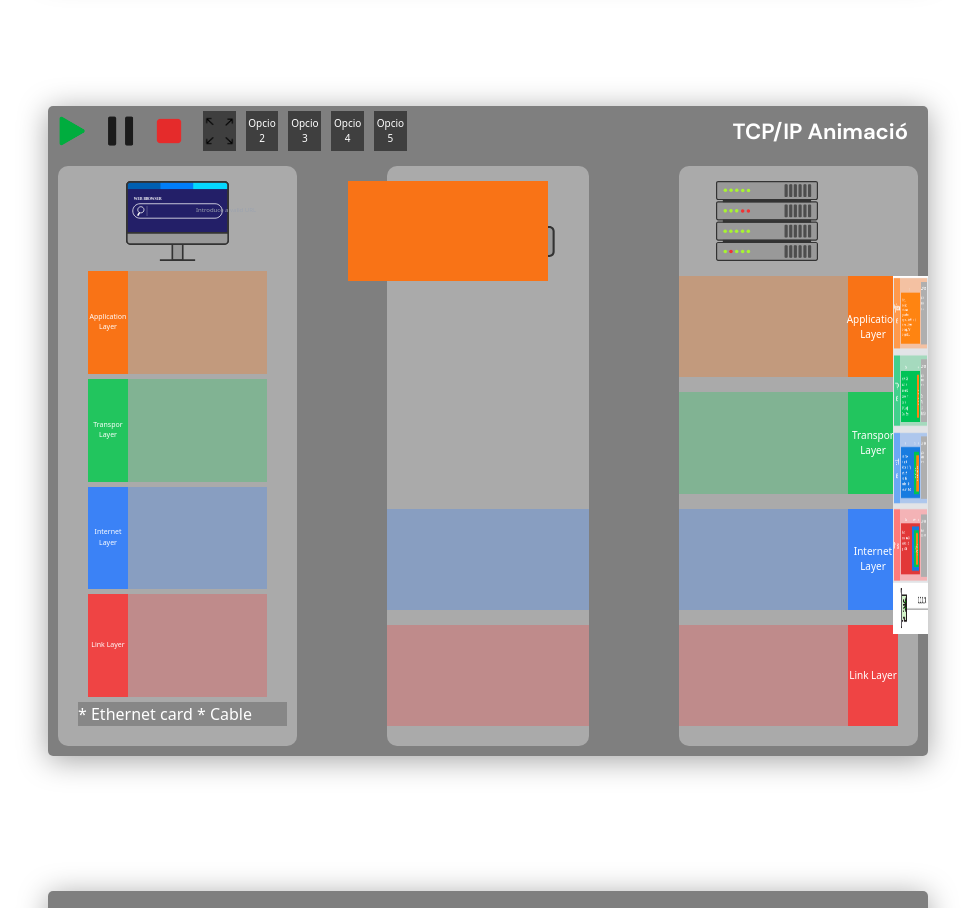
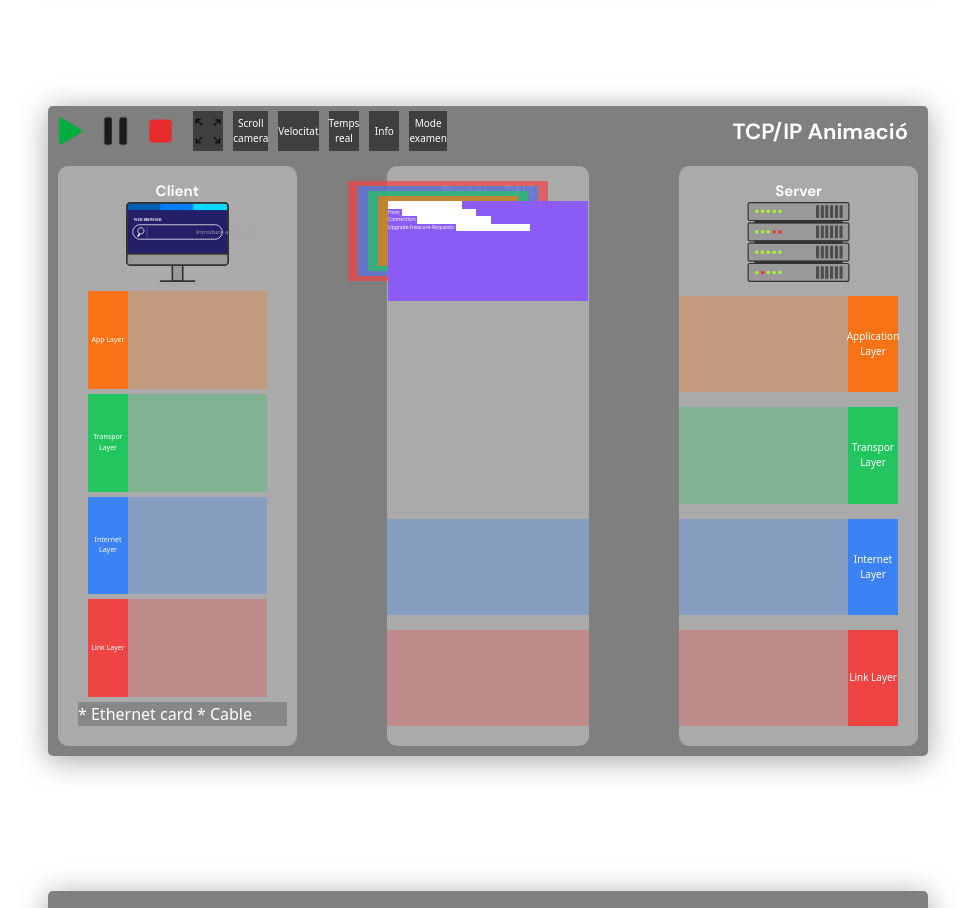
Before and after one commit to Ipasky/skylib, a Vue app: page /internetprotocols/tcpip in a window 1280 px wide. Shown: the part 802-1710 px from the top of the page, without its empty margins (152-1127 px from the left). Built offline with nearby package versions, Linux system fonts and the light colour scheme.

Commit message:
new build CORS checking

```diff
--- a/src/App.vue
+++ b/src/App.vue
@@ -227,18 +227,18 @@ import { RouterLink, RouterView } from 'vue-router'
   function change_theme(){
     console.log("SRC: ", document.getElementById('topbar_theme_img_ID').src)
     // Aixo una vegada es desplegui al github s'haura de mirar si el path es correcte (segurament s'haura de canviar)
-    if (document.getElementById('topbar_theme_img_ID').src == "http://localhost:5173/src/assets/sun_icon_04.png") {
+    if (document.getElementById('topbar_theme_img_ID').src == "http://localhost:5173/TFG/src/assets/sun_icon_04.png") {
       // Dark mode
       document.getElementById('topbar_theme_img_ID').style.opacity = 0;
       setTimeout(() => {
-        document.getElementById('topbar_theme_img_ID').src = "/src/assets/moon_icon_03.png";
+        document.getElementById('topbar_theme_img_ID').src = "/TFG/src/assets/moon_icon_03.png";
         document.getElementById('topbar_theme_img_ID').style.opacity = 1;
       }, 150);
     } else {
       // Light mode
       document.getElementById('topbar_theme_img_ID').style.opacity = 0;
       setTimeout(() => {
-        document.getElementById('topbar_theme_img_ID').src = "/src/assets/sun_icon_04.png";
+        document.getElementById('topbar_theme_img_ID').src = "/TFG/src/assets/sun_icon_04.png";
         document.getElementById('topbar_theme_img_ID').style.opacity = 1;
       }, 150);
     }
--- a/src/assets/input.css
+++ b/src/assets/input.css
@@ -319,13 +319,13 @@
                     @apply
                     ml-[10px];
                 }
-.router_container{
+/*.router_container{
     @apply
     inline-flex
     flex-col
     items-end
     bg-yellow-200/0;
-}
+}*/
     .router_flex_container{
         @apply
         inline-flex
@@ -584,60 +584,77 @@
                         rounded-[10px]
                         bg-[#dcdcdc78];
                     }
-                        .terminal_image_container{
+                    .tcpip_terminal_container,
+                    .tcpip_router_container,
+                    .tcpip_server_container{
+                        @apply
+                        w-full
+                        h-[100px]
+                        p-[10px]
+                        inline-flex
+                        justify-center
+                        items-center;
+                    }
+                        .terminal_container,
+                        .router_container,
+                        .server_container{
                             @apply
                             w-full
-                            h-[80px]
+                            h-full
                             align-middle
                             bg-violet-500/0
                             inline-flex
                             justify-center
-                            items-center;
+                            /*items-center*/
+                            items-end
+                            flex-col;
                         }
-                            .terminal_image_user{
+                            .terminal_image_container,
+                            .router_image_container,
+                            .server_image_container{
                                 @apply
-                                h-[100%]
-                                relative;
+                                w-full
+                                h-full
+                                inline-flex
+                                items-center
+                                justify-center
+                                bg-green-500/0;
                             }
-                        .terminal_image_container_router{
-                            @apply
-                            w-full
-                            h-[80px]
-                            align-middle
-                            bg-violet-500/0
-                            inline-flex
-                            justify-center
-                            items-center;
-                        }
-                            .terminal_image_router{
+                            .terminal_image,
+                            .server_image{
                                 @apply
-                                h-[90%]
-                                w-[100%];
+                                h-full
+                                w-full;
                             }
-                            .terminal_image_server{
+                            .router_image{
                                 @apply
-                                h-[100%]
-                                relative
-                                mr-[100px];
+                                w-full
+                                h-[85%];
                             }
+                            .terminal_tag_text_container,
+                            .router_tag_text_container,
+                            .server_tag_text_container{
+                                @apply
+                                w-full
+                                h-full
+                                inline-flex
+                                justify-center
+                                items-center
+                                bg-red-500/0;
+                            }
+                                .terminal_tag_text,
+                                .router_tag_text,
+                                .server_tag_text{
+                                    @apply
+                                    font-[DMSans-Bold]
+                                    text-[15px];
+                                }
                         .terminal_input_container{
-                            @apply
-                            w-[70px]
-                            h-[20px]
-                            relative
-                            top-[-9px]
-                            left-[-80px]
-                            text-center
-                            text-[10px]
-                            font-[UbuntuMono-Regular]
-                            bg-red-600/0;
-                        }
-                        .terminal_input_container_02{
                             @apply
                             absolute
                             w-[64px]
                             h-[10px]
-                            top-[49px]
+                            top-[71px]
                             left-[148px]
                             text-[6px]
                             outline-0
@@ -658,10 +675,56 @@
                             w-[200px]
                             h-[100px]
                             left-[300px]
-                            absolute
-                            bg-orange-500;
+                            absolute;
                         }
+                            .datagrama_layer_04{
+                                @apply
+                                w-full
+                                h-full
+                                pt-[5px]
+                                pb-[5px]
+                                pl-[10px]
+                                pr-[10px]
+                                bg-red-500/70;
+                            }
+                                .datagrama_layer_03{
+                                    @apply
+                                    w-full
+                                    h-full
+                                    pt-[5px]
+                                    pb-[5px]
+                                    pl-[10px]
+                                    pr-[10px]
+                                    bg-blue-500/70;
+                                }
+                                    .datagrama_layer_02{
+                                        @apply
+                                        w-full
+                                        h-full
+                                        pt-[5px]
+                                        pb-[5px]
+                                        pl-[10px]
+                                        pr-[10px]
+                                        bg-green-500/70;
+                                    }
+                                        .datagrama_layer_01{
+                                            @apply
+                                            w-full
+                                            h-full
+                                            pt-[5px]
+                                            pb-[5px]
+                                            pl-[10px]
+                                            pr-[10px]
+                                            bg-orange-500/70;
+                                        }
 
+                        .datagrama_l01_text_container{
+                            @apply
+                            w-[200px]
+                            h-[100px]
+                            text-[5px]
+                            bg-violet-500;
+                        }
                         .tcpip_left_layer_04_container{
                             @apply
                             inline-flex
--- a/src/assets/output.css
+++ b/src/assets/output.css
@@ -1073,12 +1073,13 @@ video {
   margin-left: 10px;
 }
 
-.router_container {
-  display: inline-flex;
-  flex-direction: column;
-  align-items: flex-end;
-  background-color: rgb(254 240 138 / 0);
-}
+/*.router_container{
+    @apply
+    inline-flex
+    flex-col
+    items-end
+    bg-yellow-200/0;
+}*/
 
 .router_flex_container {
   display: inline-flex;
@@ -1342,57 +1343,73 @@ video {
   padding-bottom: 20px;
 }
 
-.terminal_image_container {
-  display: inline-flex;
-  height: 80px;
-  width: 100%;
-  align-items: center;
+.tcpip_terminal_container,
+                    .tcpip_router_container,
+                    .tcpip_server_container {
+  display: inline-flex;
+  height: 100px;
+  width: 100%;
+  align-items: center;
+  justify-content: center;
+  padding: 10px;
+}
+
+.terminal_container,
+                        .router_container,
+                        .server_container {
+  display: inline-flex;
+  height: 100%;
+  width: 100%;
+  flex-direction: column;
+  align-items: flex-end;
   justify-content: center;
   background-color: rgb(139 92 246 / 0);
   vertical-align: middle;
 }
 
-.terminal_image_user {
-  position: relative;
-  height: 100%;
-}
-
-.terminal_image_container_router {
-  display: inline-flex;
-  height: 80px;
-  width: 100%;
-  align-items: center;
-  justify-content: center;
-  background-color: rgb(139 92 246 / 0);
-  vertical-align: middle;
-}
-
-.terminal_image_router {
-  height: 90%;
-  width: 100%;
-}
-
-.terminal_image_server {
-  position: relative;
-  margin-right: 100px;
-  height: 100%;
+.terminal_image_container,
+                            .router_image_container,
+                            .server_image_container {
+  display: inline-flex;
+  height: 100%;
+  width: 100%;
+  align-items: center;
+  justify-content: center;
+  background-color: rgb(34 197 94 / 0);
+}
+
+.terminal_image,
+                            .server_image {
+  height: 100%;
+  width: 100%;
+}
+
+.router_image {
+  height: 85%;
+  width: 100%;
+}
+
+.terminal_tag_text_container,
+                            .router_tag_text_container,
+                            .server_tag_text_container {
+  display: inline-flex;
+  height: 100%;
+  width: 100%;
+  align-items: center;
+  justify-content: center;
+  background-color: rgb(239 68 68 / 0);
+}
+
+.terminal_tag_text,
+                                .router_tag_text,
+                                .server_tag_text {
+  font-family: DMSans-Bold;
+  font-size: 15px;
 }
 
 .terminal_input_container {
-  position: relative;
-  top: -9px;
-  left: -80px;
-  height: 20px;
-  width: 70px;
-  background-color: rgb(220 38 38 / 0);
-  text-align: center;
-  font-family: UbuntuMono-Regular;
-  font-size: 10px;
-}
-
-.terminal_input_container_02 {
   position: absolute;
-  top: 49px;
+  top: 71px;
   left: 148px;
   height: 10px;
   width: 64px;
@@ -1418,8 +1435,54 @@ video {
   left: 300px;
   height: 100px;
   width: 200px;
+}
+
+.datagrama_layer_04 {
+  height: 100%;
+  width: 100%;
+  background-color: rgb(239 68 68 / 0.7);
+  padding-top: 5px;
+  padding-bottom: 5px;
+  padding-left: 10px;
+  padding-right: 10px;
+}
+
+.datagrama_layer_03 {
+  height: 100%;
+  width: 100%;
+  background-color: rgb(59 130 246 / 0.7);
+  padding-top: 5px;
+  padding-bottom: 5px;
+  padding-left: 10px;
+  padding-right: 10px;
+}
+
+.datagrama_layer_02 {
+  height: 100%;
+  width: 100%;
+  background-color: rgb(34 197 94 / 0.7);
+  padding-top: 5px;
+  padding-bottom: 5px;
+  padding-left: 10px;
+  padding-right: 10px;
+}
+
+.datagrama_layer_01 {
+  height: 100%;
+  width: 100%;
+  background-color: rgb(249 115 22 / 0.7);
+  padding-top: 5px;
+  padding-bottom: 5px;
+  padding-left: 10px;
+  padding-right: 10px;
+}
+
+.datagrama_l01_text_container {
+  height: 100px;
+  width: 200px;
   --tw-bg-opacity: 1;
-  background-color: rgb(249 115 22 / var(--tw-bg-opacity));
+  background-color: rgb(139 92 246 / var(--tw-bg-opacity));
+  font-size: 5px;
 }
 
 .tcpip_left_layer_04_container {
--- a/src/components/tcpip_component.vue
+++ b/src/components/tcpip_component.vue
@@ -25,35 +25,46 @@
             <button class="tcpip_play" id="play_ID"> <img src="/src/assets/play_button.png" class="play_button_image"> </button>
             <button class="tcpip_pause" id="pause_ID"> <img src="/src/assets/pause_button.png" class="pause_button_image"> </button>
             <button class="tcpip_restart" id="restart_ID"> <img src="/src/assets/restart_button.png" class="restart_button_image"> </button>
-            <button class="tcpip_opcions" @click="restart_view()"><img src="/src/assets/arrow_button.png" class="arrow_button_image"></button> <!-- Desplegar tota informació -->
-            <button class="tcpip_opcions"> Opcio 2 </button> <!-- Deshabilitar moviment de la camera automatic -->
-            <button class="tcpip_opcions"> Opcio 3 </button> <!-- Control de la velocitat -->
-            <button class="tcpip_opcions"> Opcio 4 </button> <!-- Mode temps real -->
-            <button class="tcpip_opcions"> Opcio 5 </button> <!-- Mode preguntes d'examen -->
+            <button class="tcpip_opcions" @click="restart_view()"><img src="/src/assets/arrow_button.png" class="arrow_button_image"></button> <!-- Reajustar la vista -->
+            <button class="tcpip_opcions"> Scroll camera </button> <!-- Deshabilitar moviment de la camera amb l'animació -->
+            <button class="tcpip_opcions"> Velocitat </button> <!-- Control de la velocitat -->
+            <button class="tcpip_opcions"> Temps real </button> <!-- Mode temps real -->
+            <button class="tcpip_opcions"> Info </button> <!-- Informació extra en cada pausa -->
+            <button class="tcpip_opcions"> Mode examen </button> <!-- Mode preguntes d'examen -->
+
             <div class="tcpip_animation_container_tittle">TCP/IP Animació</div>
           </div>
 
           <div class="tcpip_wrapper_out" ref="tcpip_wrapper_out" id="tcpip_wrapper_out_ID">
             <div class="tcpip_wrapper_in" ref="tcpip_wrapper_in" id="tcpip_wrapper_in_ID">
               <div class="tcpip_wrapper_in_left" ref="tcpip_wrapper_in_left" id="tcpip_wrapper_in_left_ID">
-                <div class="terminal_image_container" id="terminal_image_container_ID" @click="goto_selected('terminal_image_container_ID')">
-                  <!--<div class="terminal_tag_text">User SSH terminal</div>-->
-                  <img src="/src/assets/pc_screen_test_v3.svg" class="terminal_image_user">
-                  <div class="terminal_input_container" style="display: none;">
-                    <input class="terminal_input" type="text">
-                    <div class="terminal_fake_cursor"></div>
+
+                <div class="tcpip_terminal_container">
+                  <div class="terminal_container" id="terminal_container_ID" @click="goto_selected('terminal_container_ID')">
+                    <div class="terminal_tag_text_container">
+                      <div class="terminal_tag_text">
+                        Client
+                      </div>
+                    </div>
+                    <div class="terminal_image_container">
+                      <img src="/src/assets/pc_screen_test_v3.svg" class="terminal_image">
+                    </div>
+                    <input class="terminal_input_container" id="terminal_input_container_ID" type="text" placeholder="Introduce a valid URL">
                   </div>
-                  <input class="terminal_input_container_02" id="terminal_input_container_02_ID" type="text" placeholder="Introduce a valid URL">
                 </div>
 
-                <div class="datagrama_img"><img class="datagrama_img_img" src="/src/assets/LayersTest.png"></div>
+                <div class="datagrama_img" style="display: none"><img class="datagrama_img_img" src="/src/assets/LayersTest.png"></div>
+
                 <div class="datagrama_container">
                   <div class="datagrama_layer_04">
                     <div class="datagrama_layer_03">
                       <div class="datagrama_layer_02">
                         <div class="datagrama_layer_01">
-                          <div class="datagrama_layer_00">
-
+                          <div class="datagrama_l01_text_container">
+                            <div class="datagrama_l01_text_01"><input type="text" value="GET / HTTP/1.1" class="datagrama_input" data-key="request-line" /></div>
+                            <div class="datagrama_l01_text_02">Host: <input type="text" value="www.google.com" class="datagrama_input" data-key="host" /></div>
+                            <div class="datagrama_l01_text_03">Connection: <input type="text" value="keep-alive" class="datagrama_input" data-key="connection" /></div>
+                            <div class="datagrama_l01_text_04">Upgrade-Insecure-Requests: <input type="text" value="1" class="datagrama_input" data-key="upgrade" /></div>
                           </div>
                         </div>
                       </div>
@@ -62,7 +73,7 @@
                 </div>
 
                 <div class="tcpip_left_layer_04_container" id="tcpip_left_layer_04_container_ID" @click="goto_selected('tcpip_left_layer_04_container_ID')">
-                  <div class="tcpip_left_layer_04">Application Layer</div>
+                  <div class="tcpip_left_layer_04">App Layer</div>
                 </div>
                 <div class="tcpip_left_layer_03_container" id="tcpip_left_layer_03_container_ID" @click="goto_selected('tcpip_left_layer_03_container_ID')">
                   <div class="tcpip_left_layer_03">Transpor Layer</div>
@@ -76,29 +87,51 @@
                 <div class="tcpip_left_layer_00_container" id="tcpip_left_layer_00_container_ID" @click="goto_selected('tcpip_left_layer_00_container_ID')">
                   <div class="tcpip_left_layer_00">* Ethernet card * Cable</div>
                 </div>
+
               </div>
 
               <div class="tcpip_wrapper_in_middle" ref="tcpip_wrapper_in_middle" id="tcpip_wrapper_in_middle_ID">
-                <div class="terminal_image_container_router" style="justify-content: flex-end;">
-                  <!--<div class="terminal_tag_text">User SSH terminal</div>-->
-                  <img src="/src/assets/router.svg" class="terminal_image_router">
+
+                <div class="tcpip_router_container">
+                  <div class="router_container" id="router_container_ID">
+                    <div class="router_tag_text_container">
+                      <div class="router_tag_text">
+                        Router - DNS
+                      </div>
+                    </div>
+                    <div class="router_image_container">
+                      <img src="/src/assets/router.svg" class="router_image">
+                    </div>
+                  </div>
                 </div>
 
-                <div class="tcpip_middle_layer_04_container" id="tcpip_middle_layer_04_container_ID" @click="goto_selected('tcpip_middle_layer_04_container_ID')">
+
+                <div class="tcpip_middle_layer_04_container" id="tcpip_middle_layer_04_container_ID">
                 </div>
-                <div class="tcpip_middle_layer_03_container" id="tcpip_middle_layer_03_container_ID" @click="goto_selected('tcpip_middle_layer_03_container_ID')">
+                <div class="tcpip_middle_layer_03_container" id="tcpip_middle_layer_03_container_ID">
                 </div>
                 <div class="tcpip_middle_layer_02_container" id="tcpip_middle_layer_02_container_ID" @click="goto_selected('tcpip_middle_layer_02_container_ID')">
                 </div>
                 <div class="tcpip_middle_layer_01_container" id="tcpip_middle_layer_01_container_ID" @click="goto_selected('tcpip_middle_layer_01_container_ID')">
                 </div>
+
               </div>
 
               <div class="tcpip_wrapper_in_right" ref="tcpip_wrapper_in_right" id="tcpip_wrapper_in_right_ID">
-                <div class="terminal_image_container" style="justify-content: flex-end;">
-                  <!--<div class="terminal_tag_text">User SSH terminal</div>-->
-                  <img src="/src/assets/server_ssh_v2.svg" class="terminal_image_server">
+
+                <div class="tcpip_server_container">
+                  <div class="server_container" id="server_container_ID">
+                    <div class="server_tag_text_container">
+                      <div class="server_tag_text">
+                        Server
+                      </div>
+                    </div>
+                    <div class="server_image_container">
+                      <img src="/src/assets/server_ssh_v2.svg" class="server_image">
+                    </div>
+                  </div>
                 </div>
+
                 <div class="tcpip_right_layer_04_container" id="tcpip_right_layer_04_container_ID" @click="goto_selected('tcpip_right_layer_04_container_ID')">
                   <div class="tcpip_right_layer_04">Application Layer</div>
                 </div>
@@ -111,6 +144,7 @@
                 <div class="tcpip_right_layer_01_container" id="tcpip_right_layer_01_container_ID" @click="goto_selected('tcpip_right_layer_01_container_ID')">
                   <div class="tcpip_right_layer_01">Link Layer</div>
                 </div>
+
               </div>
             </div>
           </div>
@@ -217,7 +251,7 @@ onMounted(() => {
   document.getElementById('tcpip_container_02_ID').setAttribute("style",  "height: " + (window.innerHeight - 150) + "px");
   document.getElementById('tcpip_container_03_ID').setAttribute("style",  "height: " + (window.innerHeight - 150) + "px");
 
-  // Script per el fake cursor simulant una consola
+  /* Script per el fake cursor simulant una consola
   const input = document.querySelector('.terminal_input');
   const fakeCursor = document.querySelector('.terminal_fake_cursor');
   const wrapper = document.querySelector('.terminal_input_container');
@@ -230,7 +264,7 @@ onMounted(() => {
   input.addEventListener('blur', () => {
       wrapper.classList.remove('active');
   });
-  // ------------------------------------------------
+  ------------------------------------------------ */
 
   // Control del moviment de l'animació amb el ratolí
   const tcpipwrapp = tcpip_wrapper_in.value;
@@ -350,10 +384,10 @@ onMounted(() => {
     document.getElementById('play_ID').style.backgroundColor = 'lightgray';
     document.getElementById('pause_ID').style.backgroundColor = 'white';
   };
-  const inputContainer = document.querySelector('.terminal_input_container_02');
+  const inputContainer = document.querySelector('.terminal_input_container');
   inputContainer.addEventListener('keydown', (event) => {
     if (event.key === 'Enter') {
-      var inputText = document.getElementById('terminal_input_container_02_ID').value;
+      var inputText = document.getElementById('terminal_input_container_ID').value;
       console.log(inputText);
 
       if (!inputText.includes('https://')) {
@@ -362,6 +396,7 @@ onMounted(() => {
 
       fetch(inputText, {
         method: 'GET',
+        mode: 'cors' // Mirar-ho <--------- no-cors
       })
       .then(response => {
         // Accede a los headers de la respuesta
@@ -491,9 +526,13 @@ function zoom_image(id){
   text-justify: inter-word;
   user-select: none;
 }
-  .tcpip_animation_container{
-    user-select: none;
-  }
+.tcpip_animation_container{
+  user-select: none;
+}
+.terminal_image, .router_image, .server_image{
+  user-select: none;
+  pointer-events: none;
+}
 .datagrama_img{
   user-select: none;
   position: absolute;
```
Also changed, not shown: 13 other files (tests, documents, lock files or other folders).
